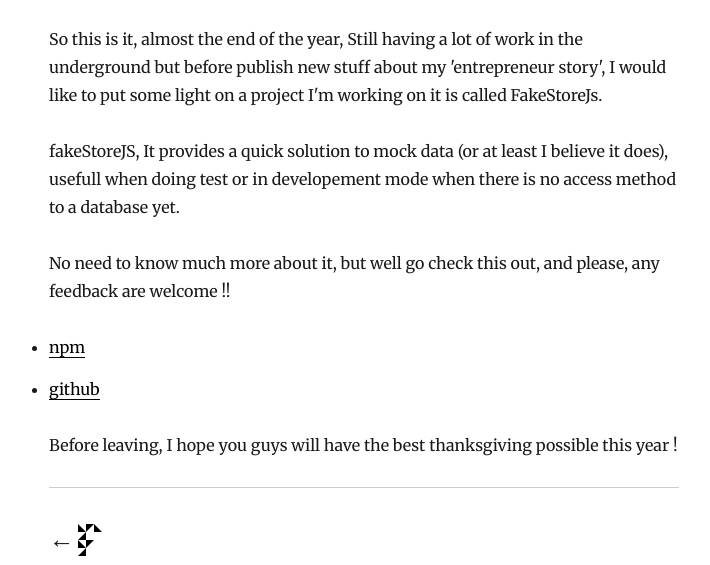
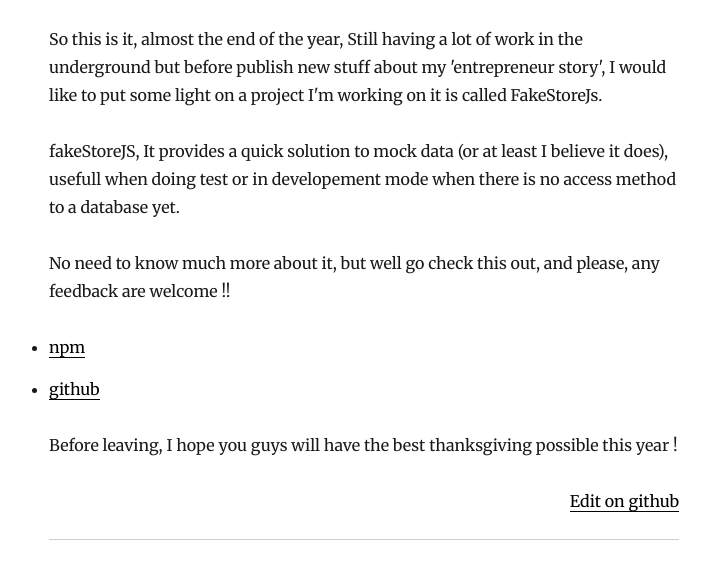
Before and after one commit to FabienGreard/fabiengreard, a Gatsby site: page /fakestorejs-a-way-to-quickly-mock-data/ in a window 1280 px wide. Shown: the part 233-798 px from the top of the page, without its empty margins (276-986 px from the left). Built offline with nearby package versions, Linux system fonts and the light colour scheme; Gatsby itself is replaced by a stand-in of ours; some packages are replaced by stand-ins of ours.

Commit message:
github edit, some fix && now

```diff
--- a/gatsby-browser.js
+++ b/gatsby-browser.js
@@ -1,5 +1,5 @@
 // custom typefaces
-import 'typeface-montserrat'
-import 'typeface-merriweather'
+import 'typeface-montserrat';
+import 'typeface-merriweather';
 // custom css
 import './src/utils/theme.css';
--- a/package.json
+++ b/package.json
@@ -45,10 +45,11 @@
     "dev": "gatsby develop",
     "lint": "eslint --ext .js,.jsx --ignore-pattern public .",
     "test": "echo \"Write tests! -> https://gatsby.app/unit-testing\"",
-    "format": "prettier --trailing-comma es5 --single-quote --write 'src/**/*.js' 'src/**/*.md'",
+    "format": "prettier --trailing-comma es5 --single-quote --write 'src/**/*.js' 'content/**/*.md'",
     "develop": "gatsby develop",
     "start": "npm run develop",
     "build": "gatsby build",
-    "fix-semi": "eslint --quiet --ignore-pattern node_modules --ignore-pattern public --parser babel-eslint --no-eslintrc --rule '{\"semi\": [2, \"never\"], \"no-extra-semi\": [2]}' --fix gatsby-node.js"
+    "fix-semi": "eslint --quiet --ignore-pattern node_modules --ignore-pattern public --parser babel-eslint --no-eslintrc --rule '{\"semi\": [2, \"never\"], \"no-extra-semi\": [2]}' --fix gatsby-node.js",
+    "now-build": "npm run build"
   }
 }
--- a/src/templates/blog-post.js
+++ b/src/templates/blog-post.js
@@ -27,6 +27,17 @@
           {post.frontmatter.date}
         </p>
         <div dangerouslySetInnerHTML={{ __html: post.html }} />
+        <div style={{ margin: '0 0 24px 0', textAlign: 'right' }}>
+          <a
+            href={`https://github.com/FabienGreard/fabiengreard/content/blog/${
+              this.props.location.pathname
+            }`}
+            target="_blank"
+            rel="noopener noreferrer"
+          >
+            Edit on github
+          </a>
+        </div>
         <hr
           style={{
             marginBottom: rhythm(1),
```
Also changed, not shown: content/blog/choosing-a-designer-is-painful/index.md (+0 -7 lines), content/blog/fakestorejs-a-way-to-quickly-mock-data/index.md (+0 -2 lines), content/blog/recap-an-entrepreneur-story/index.md (+0 -7 lines), now.json (added, +11 -0 lines), .travis.yml.
